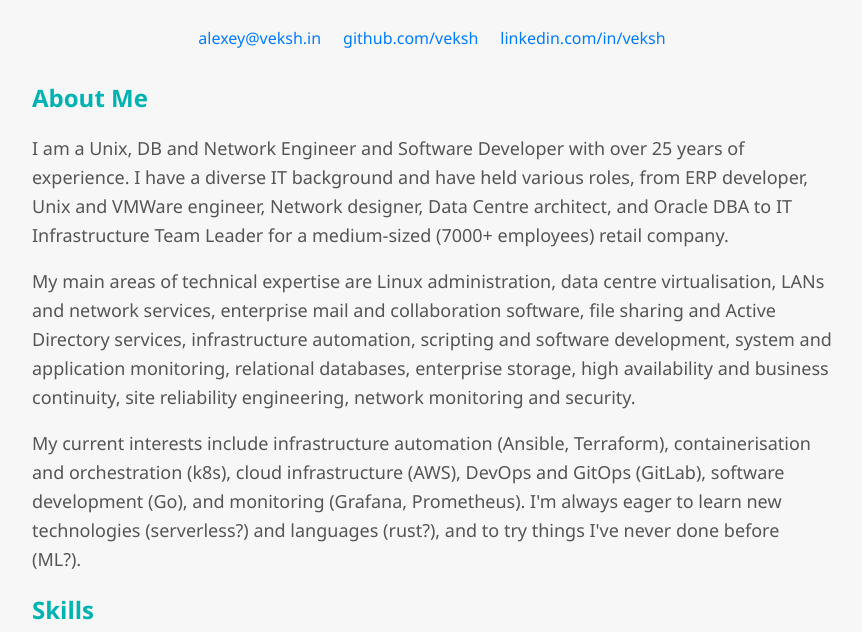
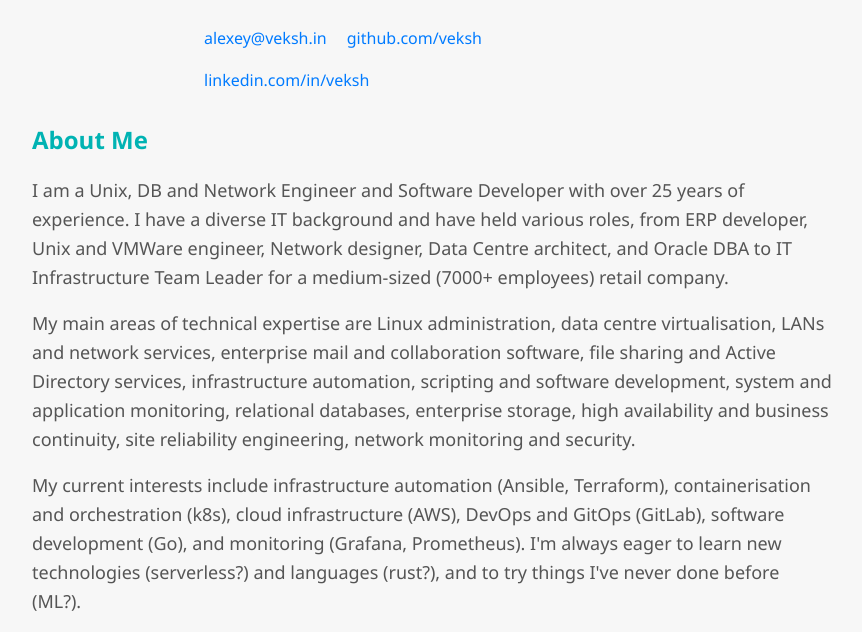
Before and after one commit to veksh/cloudresume, a plain HTML site: page data/index.html in a window 1280 px wide. Shown: the part 134-766 px from the top of the page, without its empty margins (208-1070 px from the left). Drawn offline with Linux system fonts and the light colour scheme.

Commit message:
change html contacts formatting; rm pdf resume (will be copied)

```diff
--- a/data/index.html
+++ b/data/index.html
@@ -41,12 +41,6 @@
         h2 {
             color: #00b3b3;
         }
-        .contact-info {
-            background-color: #fff;
-            padding: 15px;
-            border-radius: 5px;
-            box-shadow: 0 0 10px rgba(0, 0, 0, 0.1);
-        }
         .pdf-link {
             display: block;
             background-color: #007bff;
@@ -60,14 +54,12 @@
         .pdf-link:hover {
             background-color: #0056b3;
         }
-        .contacts-table: {
-            border: 0
-            border-spacing: 20px;
-            border-collapse: separate;
-            background-color: #000000;
+        #contacts-table {
+            display: block;
         }
-        .contacts-td {
-           padding: 10px;
+        #contacts-table td {
+            display: inline-block;
+            padding: 10px;
         }
     </style>
 </head>
@@ -76,14 +68,14 @@
         <h1>Alexey Vekshin</h1>
         <p>IT Infrastructure Engineer</p>
         <center>
-            <table class="contacts-table" width="50%">
+            <table id="contacts-table" width="60%">
                 <tr>
-                    <td class="contacts-td"><script type="text/javascript">document.write('<'+'a'+' '+'h'+'r'+'e'+'f'+'='+"'"+'m'+'a'+'i'+'l'+'t'+'o'+':'+'a'+'l'+'e'+'x'+'e'+'y'+'@'+'v'+'e'+'k'+'s'+'h'+'.'+'i'+'n'+"'"+'>'+'a'+'l'+'e'+'x'+'e'+'y'+'@'+'v'+'e'+'k'+'s'+'h'+'.'+'i'+'n'+'<'+'/'+'a'+'>');</script>
+                    <td><script type="text/javascript">document.write('<'+'a'+' '+'h'+'r'+'e'+'f'+'='+"'"+'m'+'a'+'i'+'l'+'t'+'o'+':'+'a'+'l'+'e'+'x'+'e'+'y'+'@'+'v'+'e'+'k'+'s'+'h'+'.'+'i'+'n'+"'"+'>'+'a'+'l'+'e'+'x'+'e'+'y'+'@'+'v'+'e'+'k'+'s'+'h'+'.'+'i'+'n'+'<'+'/'+'a'+'>');</script>
                     </td>
-                    <td class="contacts-td">
+                    <td>
                         <a href="https://github.com/veksh" target="_blank">github.com/veksh</a>
                     </td>
-                    <td class="contacts-td"><a href="https://www.linkedin.com/in/veksh" target="_blank">linkedin.com/in/veksh</a></td>
+                    <td><a href="https://www.linkedin.com/in/veksh" target="_blank">linkedin.com/in/veksh</a></td>
                 </tr>
             </table>
         </center>
```
Also changed, not shown: 1 other file.
